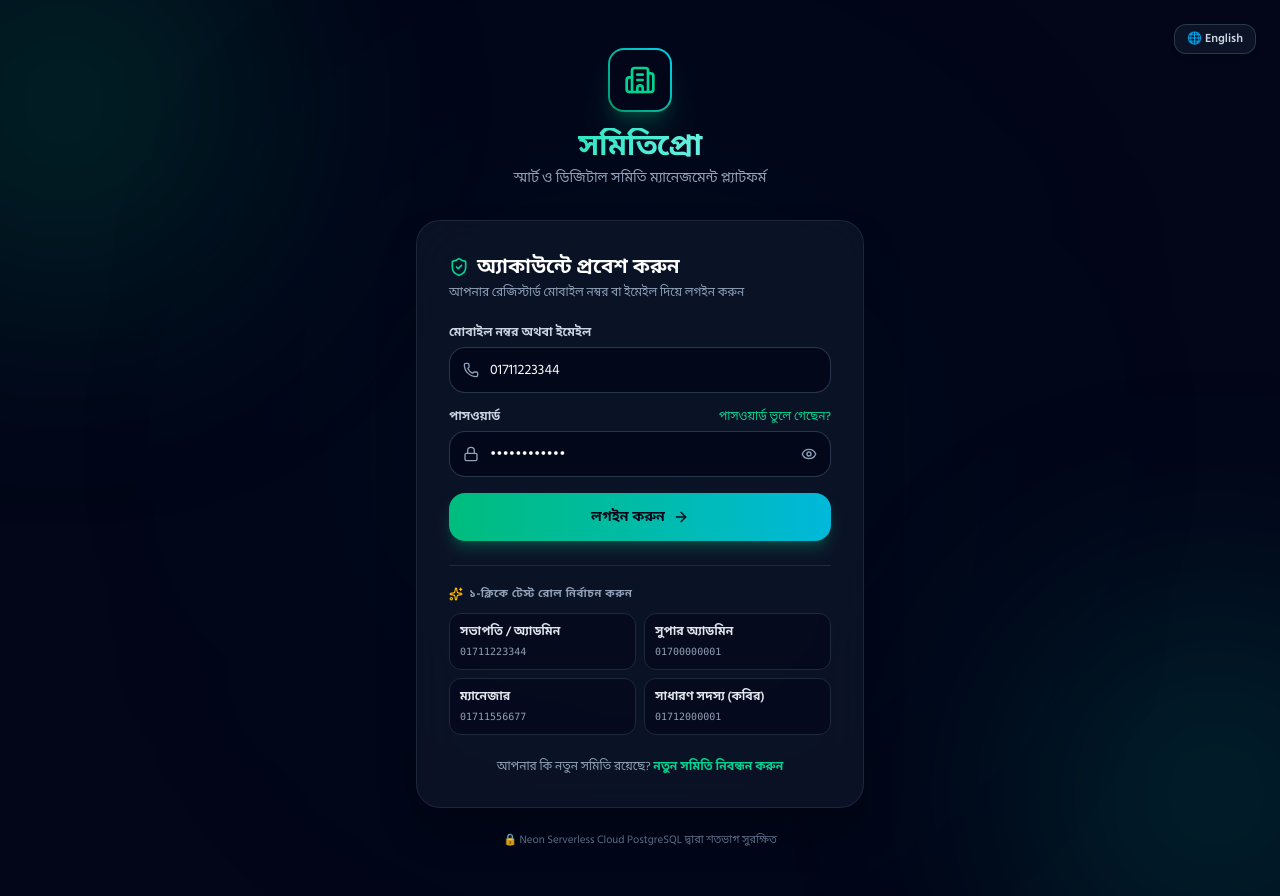
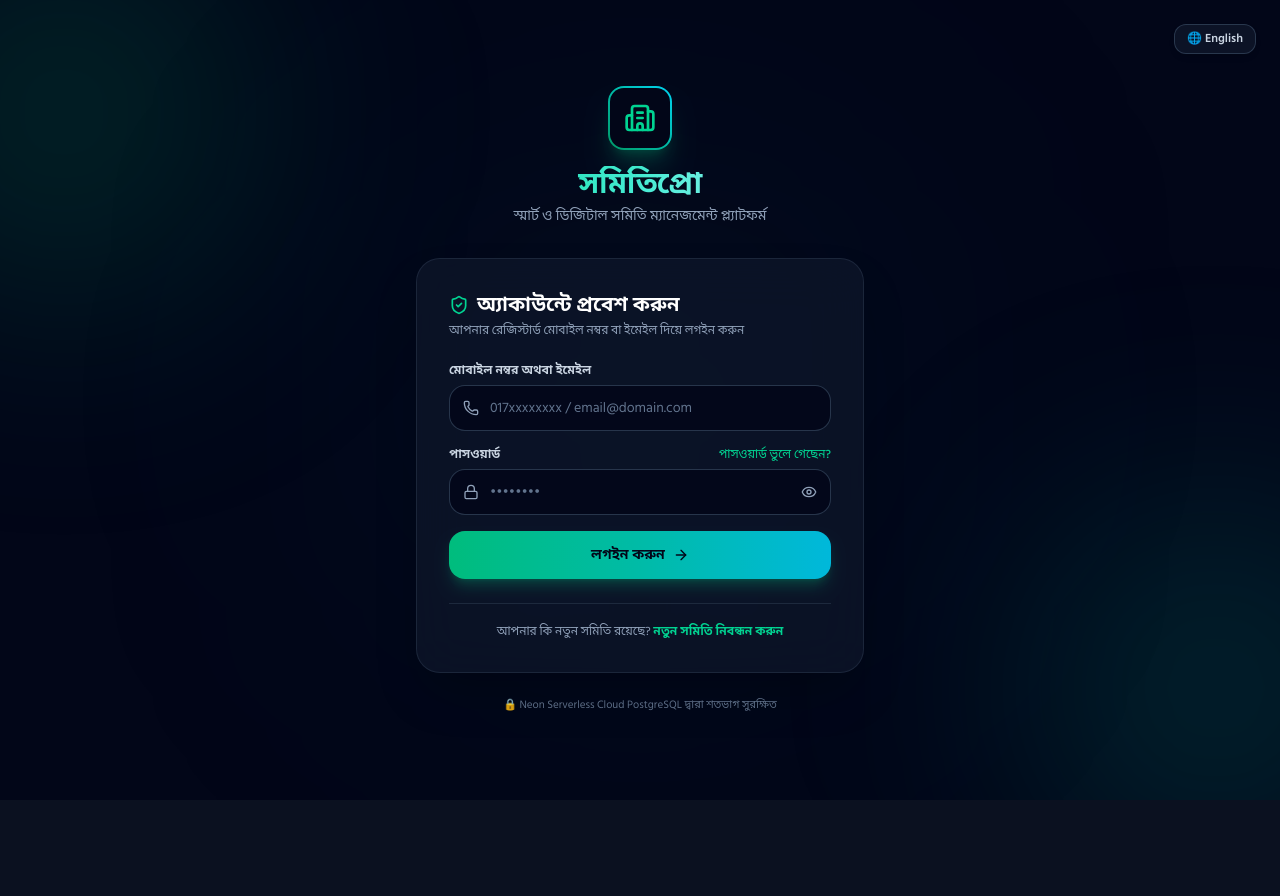
Before and after one commit to sajjadhossan/samitypro, a Next.js app: page /login in a window 1280 px wide. After the commit the page ends 800 px from the top, so only its background shows below. Built offline with nearby package versions, Linux system fonts and the light colour scheme.

Commit message:
fix(auth): enforce zero-demo rule on login page, remove prefilled dummy credentials

```diff
--- a/src/app/api/auth/forgot-password/route.ts
+++ b/src/app/api/auth/forgot-password/route.ts
@@ -126,9 +126,7 @@ export async function POST(req: Request) {
       data: {
         phone: normalizedPhone,
         expiresInSeconds: 300,
-        smsDispatched: smsSent,
-        // Provided in development/sandbox to allow seamless immediate testing
-        debugOtp: process.env.NODE_ENV !== 'production' || !smsApiKey ? otpCode : undefined
+        smsDispatched: smsSent
       }
     });
 
--- a/src/app/login/page.tsx
+++ b/src/app/login/page.tsx
@@ -3,8 +3,8 @@
 import React, { useState, useEffect } from 'react';
 import { useRouter } from 'next/navigation';
 import {
-  Building2, Lock, Phone, Mail, Eye, EyeOff,
-  ArrowRight, ShieldCheck, CheckCircle2, AlertCircle, Loader2, Sparkles,
+  Building2, Lock, Phone, Eye, EyeOff,
+  ArrowRight, ShieldCheck, CheckCircle2, AlertCircle, Loader2,
   KeyRound, X, RefreshCw, Smartphone
 } from 'lucide-react';
 import { useSamityStore } from '@/lib/store';
@@ -13,8 +13,8 @@ export default function LoginPage() {
   const router = useRouter();
   const { setCurrentUser, setCurrentTenant } = useSamityStore();
 
-  const [identifier, setIdentifier] = useState('01711223344');
-  const [password, setPassword] = useState('Admin@123456');
+  const [identifier, setIdentifier] = useState('');
+  const [password, setPassword] = useState('');
   const [showPassword, setShowPassword] = useState(false);
   const [isLoading, setIsLoading] = useState(false);
   const [errorMessage, setErrorMessage] = useState('');
@@ -24,7 +24,7 @@ export default function LoginPage() {
   // Forgot Password Modal State
   const [isForgotOpen, setIsForgotOpen] = useState(false);
   const [forgotStep, setForgotStep] = useState<'PHONE' | 'OTP'>('PHONE');
-  const [forgotPhone, setForgotPhone] = useState('01711223344');
+  const [forgotPhone, setForgotPhone] = useState('');
   const [forgotOtp, setForgotOtp] = useState('');
   const [forgotNewPassword, setForgotNewPassword] = useState('');
   const [forgotConfirmPassword, setForgotConfirmPassword] = useState('');
@@ -32,7 +32,6 @@ export default function LoginPage() {
   const [forgotLoading, setForgotLoading] = useState(false);
   const [forgotError, setForgotError] = useState('');
   const [forgotSuccess, setForgotSuccess] = useState('');
-  const [debugOtp, setDebugOtp] = useState<string | null>(null);
   const [cooldown, setCooldown] = useState(0);
 
   // Cooldown countdown timer
@@ -43,52 +42,10 @@ export default function LoginPage() {
     }
   }, [cooldown]);
 
-  // Quick-select demo accounts for easy testing
-  const demoAccounts = [
-    {
-      roleNameBn: 'সভাপতি / অ্যাডমিন',
-      roleNameEn: 'President / Admin',
-      identifier: '01711223344',
-      pass: 'Admin@123456',
-      badge: 'SAMITY_ADMIN',
-      badgeColor: 'bg-emerald-500/20 text-emerald-300 border-emerald-500/40'
-    },
-    {
-      roleNameBn: 'সুপার অ্যাডমিন',
-      roleNameEn: 'Super Admin',
-      identifier: '01700000001',
-      pass: 'Admin@123456',
-      badge: 'SUPER_ADMIN',
-      badgeColor: 'bg-cyan-500/20 text-cyan-300 border-cyan-500/40'
-    },
-    {
-      roleNameBn: 'ম্যানেজার',
-      roleNameEn: 'Manager',
-      identifier: '01711556677',
-      pass: 'Manager@123456',
-      badge: 'MANAGER',
-      badgeColor: 'bg-indigo-500/20 text-indigo-300 border-indigo-500/40'
-    },
-    {
-      roleNameBn: 'সাধারণ সদস্য (কবির)',
-      roleNameEn: 'General Member',
-      identifier: '01712000001',
-      pass: 'Member@123456',
-      badge: 'MEMBER',
-      badgeColor: 'bg-amber-500/20 text-amber-300 border-amber-500/40'
-    }
-  ];
-
-  const handleSelectDemo = (acc: typeof demoAccounts[0]) => {
-    setIdentifier(acc.identifier);
-    setPassword(acc.pass);
-    setErrorMessage('');
-  };
-
   const handleLogin = async (e: React.FormEvent) => {
     e.preventDefault();
     if (!identifier.trim() || !password) {
-      setErrorMessage(lang === 'bn' ? 'মোবাইল/ইমেইল এবং পাসওয়ার্ড দিন' : 'Please enter identifier and password');
+      setErrorMessage(lang === 'bn' ? 'মোবাইল নম্বর অথবা ইমেইল এবং পাসওয়ার্ড লিখুন' : 'Please enter mobile/email and password');
       return;
     }
 
@@ -136,7 +93,7 @@ export default function LoginPage() {
   const handleSendOtp = async (e: React.FormEvent) => {
     e.preventDefault();
     if (!forgotPhone.trim()) {
-      setForgotError(lang === 'bn' ? 'মোবাইল নম্বর লিখুন' : 'Enter mobile number');
+      setForgotError(lang === 'bn' ? 'আপনার অ্যাকাউন্টের মোবাইল নম্বর লিখুন' : 'Enter mobile number');
       return;
     }
 
@@ -160,14 +117,11 @@ export default function LoginPage() {
       }
 
       setForgotSuccess(data.message);
-      if (data.data?.debugOtp) {
-        setDebugOtp(data.data.debugOtp);
-      }
       setCooldown(60);
       setForgotStep('OTP');
       setForgotLoading(false);
 
-    } catch (err: unknown) {
+    } catch {
       setForgotError(lang === 'bn' ? 'সার্ভার সংযোগ সমস্যা।' : 'Connection error.');
       setForgotLoading(false);
     }
@@ -217,7 +171,7 @@ export default function LoginPage() {
       setForgotSuccess(lang === 'bn' ? 'পাসওয়ার্ড সফলভাবে পরিবর্তিত হয়েছে! নতুন পাসওয়ার্ড দিয়ে লগইন করুন।' : 'Password updated! Please login with new password.');
       setForgotLoading(false);
 
-      // Auto-fill into login form
+      // Auto-fill phone into login form
       setIdentifier(forgotPhone.trim());
       setPassword(forgotNewPassword);
 
@@ -329,7 +283,7 @@ export default function LoginPage() {
                 <button
                   type="button"
                   onClick={() => {
-                    setForgotPhone(identifier.startsWith('01') ? identifier : '01711223344');
+                    setForgotPhone(identifier.startsWith('01') ? identifier : '');
                     setForgotError('');
                     setForgotSuccess('');
                     setForgotStep('PHONE');
@@ -382,35 +336,8 @@ export default function LoginPage() {
             </button>
           </form>
 
-          {/* Quick-Test Accounts Section */}
-          <div className="mt-6 pt-5 border-t border-slate-800">
-            <div className="flex items-center gap-1.5 text-[11px] font-bold text-slate-400 uppercase tracking-wider mb-2.5">
-              <Sparkles className="w-3.5 h-3.5 text-amber-400" />
-              <span>{lang === 'bn' ? '১-ক্লিকে টেস্ট রোল নির্বাচন করুন' : '1-Click Quick Fill Test Accounts'}</span>
-            </div>
-            <div className="grid grid-cols-2 gap-2">
-              {demoAccounts.map((acc, idx) => (
-                <button
-                  key={idx}
-                  type="button"
-                  onClick={() => handleSelectDemo(acc)}
-                  className="text-left p-2.5 rounded-xl bg-slate-950/60 hover:bg-slate-800/80 border border-slate-800 hover:border-slate-700 transition cursor-pointer group"
-                >
-                  <div className="flex items-center justify-between mb-1">
-                    <span className="text-xs font-semibold text-slate-200 group-hover:text-emerald-300">
-                      {lang === 'bn' ? acc.roleNameBn : acc.roleNameEn}
-                    </span>
-                  </div>
-                  <div className="text-[10px] font-mono text-slate-400">
-                    {acc.identifier}
-                  </div>
-                </button>
-              ))}
-            </div>
-          </div>
-
           {/* Register New Samity Link */}
-          <div className="mt-6 text-center text-xs text-slate-400">
+          <div className="mt-6 pt-5 border-t border-slate-800 text-center text-xs text-slate-400">
             <span>{lang === 'bn' ? 'আপনার কি নতুন সমিতি রয়েছে? ' : 'Do you have a new samity? '}</span>
             <button
               onClick={() => router.push('/register')}
@@ -470,20 +397,6 @@ export default function LoginPage() {
               <div className="mb-4 p-3 rounded-2xl bg-emerald-500/10 border border-emerald-500/30 text-emerald-300 text-xs flex items-start gap-2">
                 <CheckCircle2 className="w-4 h-4 text-emerald-400 shrink-0 mt-0.5" />
                 <span>{forgotSuccess}</span>
-              </div>
-            )}
-
-            {/* Development / Sandbox OTP Helper Badge */}
-            {debugOtp && forgotStep === 'OTP' && (
-              <div className="mb-4 p-2.5 rounded-xl bg-cyan-500/10 border border-cyan-500/30 text-cyan-300 text-xs flex items-center justify-between">
-                <span>🧪 টেস্ট ওটিপি কোড: <strong className="font-mono text-cyan-200 tracking-wider text-sm">{debugOtp}</strong></span>
-                <button
-                  type="button"
-                  onClick={() => setForgotOtp(debugOtp)}
-                  className="px-2 py-0.5 rounded-lg bg-cyan-500/20 hover:bg-cyan-500/30 text-[10px] font-bold text-cyan-200 transition cursor-pointer"
-                >
-                  অটো-ফিল
-                </button>
               </div>
             )}
 
```
